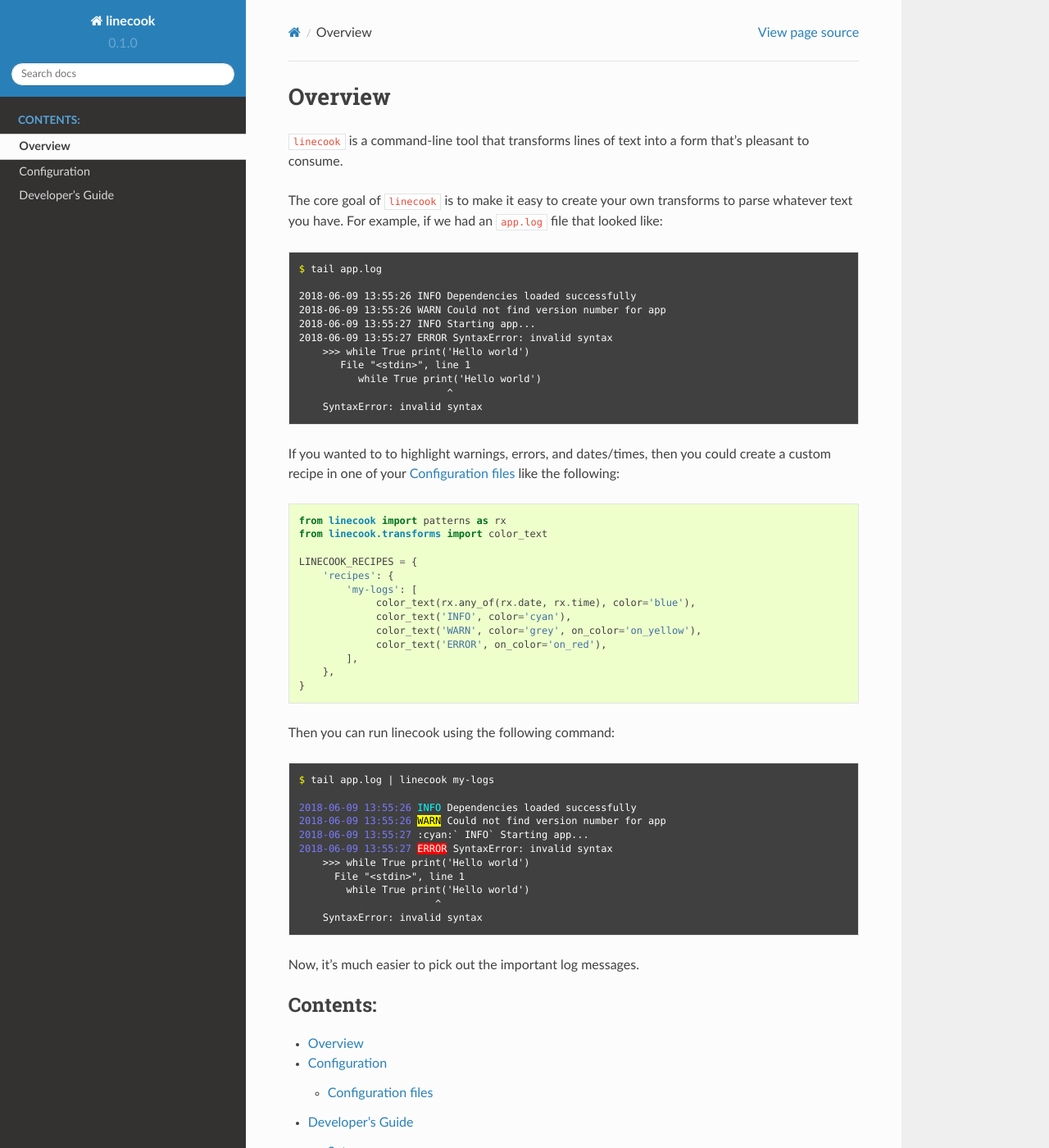
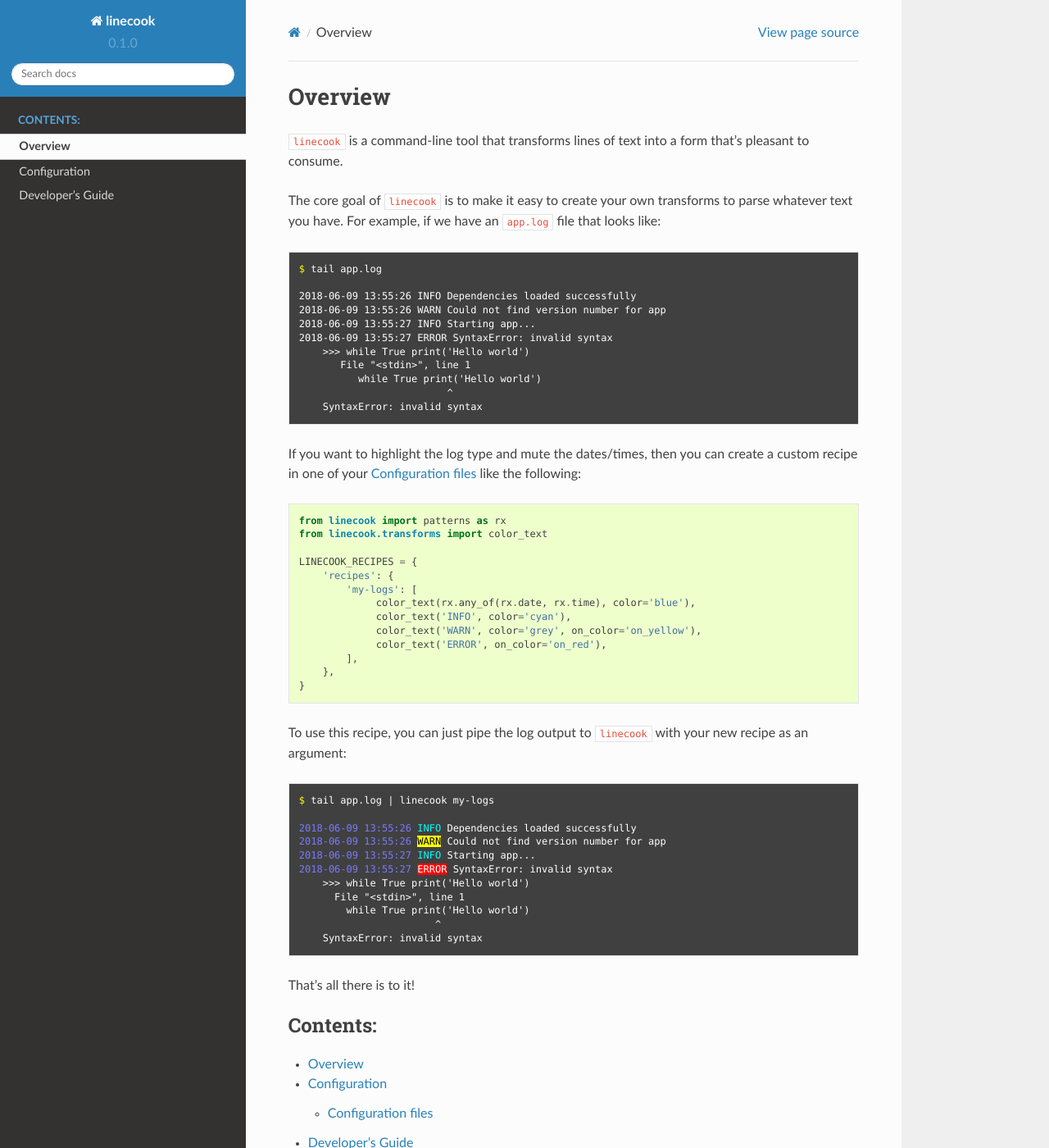
Before and after one commit to tonysyu/linecook, a Sphinx documentation site: the page built from docs/index.rst, in a window 1280 px wide and 1400 px high. Shown: the whole window at 82% size. Built offline with Sphinx 7.4.7 and the Read the Docs theme 2.0.0, drawn with Linux system fonts in a browser that asks for light colours; pages that are not in the unit, such as notebooks, are missing from menus.

Commit message:
Improve wording in overview

```diff
--- a/docs/index.rst
+++ b/docs/index.rst
@@ -13,8 +13,8 @@ Overview
 that's pleasant to consume.
 
 The core goal of `linecook` is to make it easy to create your own transforms to
-parse whatever text you have. For example, if we had an `app.log` file that
-looked like:
+parse whatever text you have. For example, if we have an `app.log` file that
+looks like:
 
 .. parsed-literal::
     :class: terminal
@@ -31,7 +31,7 @@ looked like:
                              ^
         SyntaxError: invalid syntax
 
-If you wanted to to highlight warnings, errors, and dates/times, then you could
+If you want to highlight the log type and mute the dates/times, then you can
 create a custom recipe in one of your :ref:`configuration files` like the
 following:
 
@@ -51,7 +51,8 @@ following:
        },
    }
 
-Then you can run linecook using the following command:
+To use this recipe, you can just pipe the log output to `linecook` with your
+new recipe as an argument:
 
 .. parsed-literal::
     :class: terminal
@@ -60,7 +61,7 @@ Then you can run linecook using the following command:
 
     :blue:`2018-06-09 13:55:26` :cyan:`INFO` Dependencies loaded successfully
     :blue:`2018-06-09 13:55:26` :black-on-yellow:`WARN` Could not find version number for app
-    :blue:`2018-06-09 13:55:27` :cyan:` INFO` Starting app...
+    :blue:`2018-06-09 13:55:27` :cyan:`INFO` Starting app...
     :blue:`2018-06-09 13:55:27` :on-red:`ERROR` SyntaxError: invalid syntax
         >>> while True print('Hello world')
           File "<stdin>", line 1
@@ -68,7 +69,7 @@ Then you can run linecook using the following command:
                            ^
         SyntaxError: invalid syntax
 
-Now, it's much easier to pick out the important log messages.
+That's all there is to it!
 
 .. toctree::
    :maxdepth: 2
```
